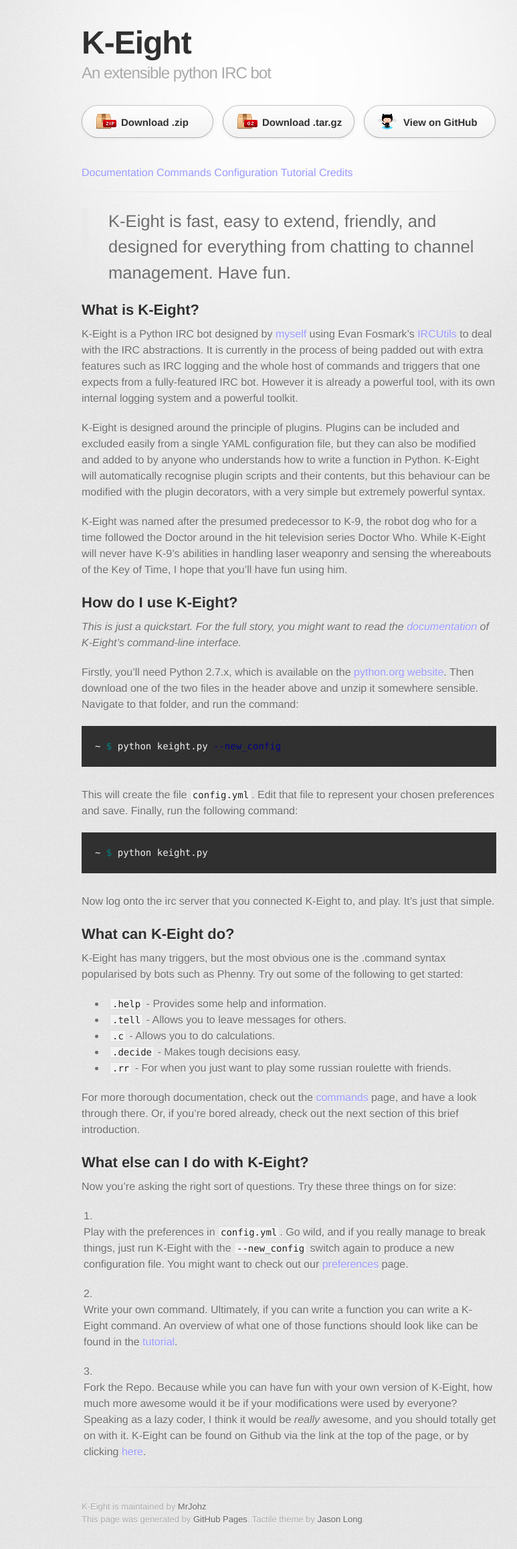
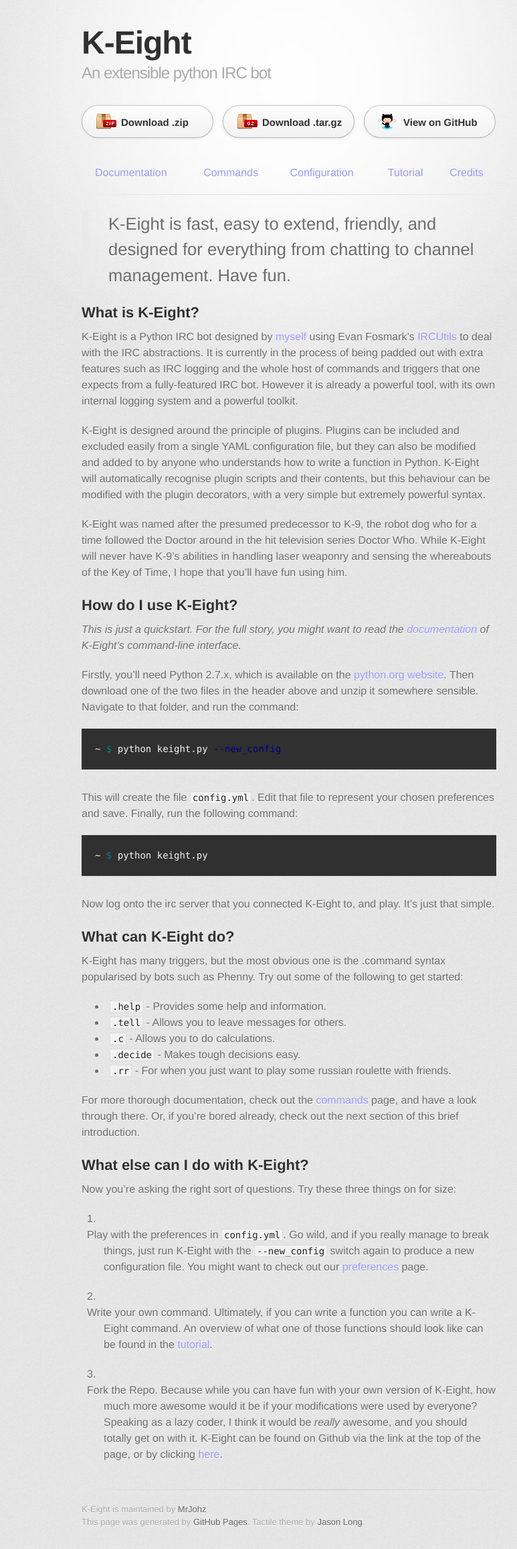
Before and after one commit to MrJohz/K-Eight, a Jekyll site: the page built from index.md, in a window 1280 px wide. Shown: the whole page at 67% size, without its empty margins (208-981 px from the left). Built offline with Jekyll 4.4.1, drawn with Linux system fonts in a browser that asks for light colours; some web fonts are replaced.

Commit message:
Fixed stylesheeting for navigation bar

```diff
--- a/_layouts/default.html
+++ b/_layouts/default.html
@@ -31,11 +31,13 @@
         </section>
 
         <section id="nav">
-          <a href="http://mrjohz.github.io/K-Eight/docs">Documentation</a>
-          <a href="http://mrjohz.github.io/K-Eight/commands">Commands</a>
-          <a href="http://mrjohz.github.io/K-Eight/preferences">Configuration</a>
-          <a href="http://mrjohz.github.io/K-Eight/tutorial">Tutorial</a>
-          <a href="http://mrjohz.github.io/K-Eight/credits">Credits</a>
+          <ul>
+            <li><a href="http://mrjohz.github.io/K-Eight/docs">Documentation</a></li>
+            <li><a href="http://mrjohz.github.io/K-Eight/commands">Commands</a></li>
+            <li><a href="http://mrjohz.github.io/K-Eight/preferences">Configuration</a></li>
+            <li><a href="http://mrjohz.github.io/K-Eight/tutorial">Tutorial</a></li>
+            <li><a href="http://mrjohz.github.io/K-Eight/credits">Credits</a></li>
+          </ul>
         </section>
 
         <hr>
--- a/stylesheets/stylesheet.css
+++ b/stylesheets/stylesheet.css
@@ -102,6 +102,15 @@
 
 #downloads {
   margin-bottom: 40px;
+}
+
+#nav ul {
+  width: 100%;
+  display:table;
+}
+
+#nav li{
+  display: table-cell;
 }
 
 a.button {
@@ -302,7 +311,7 @@
 ol li {
   list-style: decimal inside;
   padding-left: 3px;
-  margin-left: 30px
+  margin-left: 30px;
   text-indent: -25px
 }
 
```
